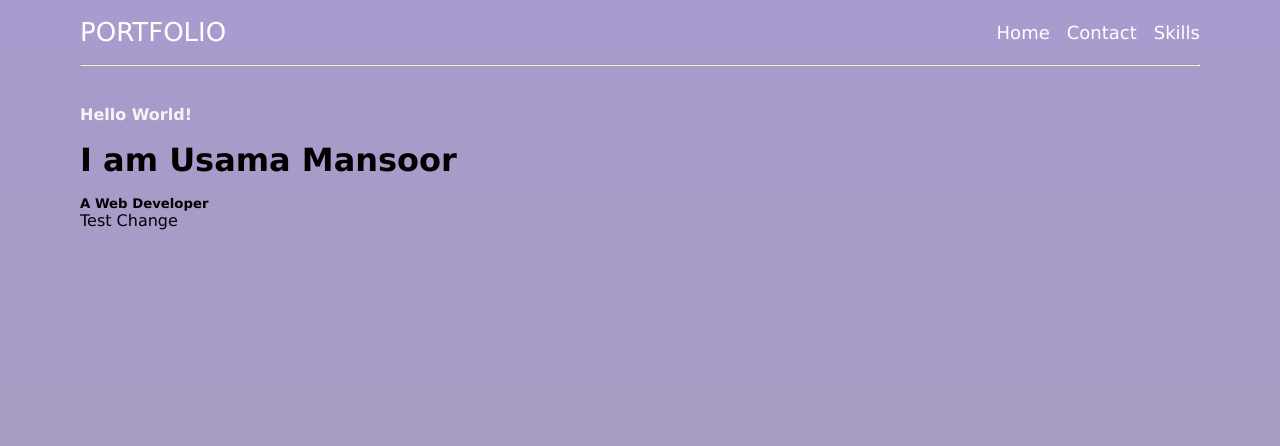
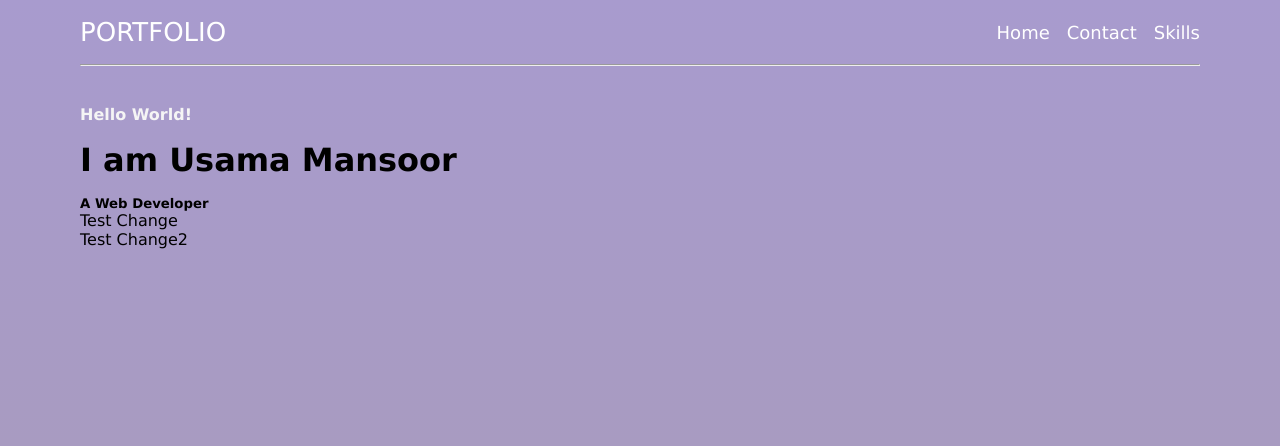
Before and after one commit to UsamaMansoor690/tocs_project3, a plain HTML site: page index.html in a window 1280 px wide. Drawn offline with Linux system fonts and the light colour scheme.

Commit message:
Again updated

```diff
--- a/index.html
+++ b/index.html
@@ -86,6 +86,7 @@
       <h5>A Web Developer</h5>
 
       <p>Test Change</p>
+      <p>Test Change2</p>
     </main>
   </body>
 </html>
```
